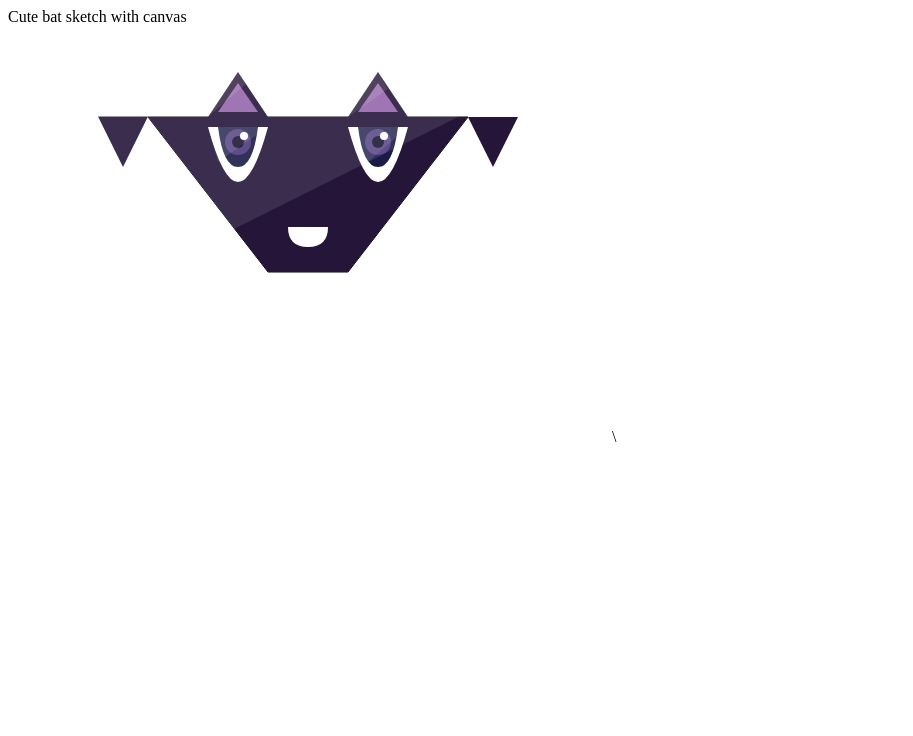
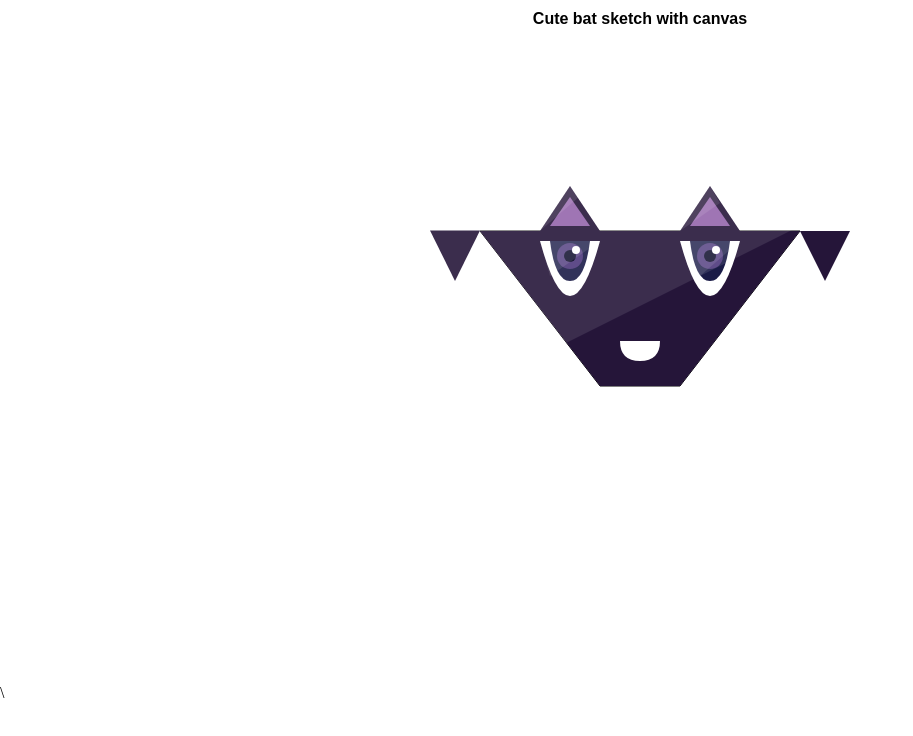
Before and after one commit to MateuszKawka/canvas-draw-js, a plain HTML site: page index.html in a window 1280 px wide. Shown: the whole page, without its empty margins (0-913 px from the left). Drawn offline with Linux system fonts and the light colour scheme.

Commit message:
Create index.html

```diff
--- a/index.html
+++ b/index.html
@@ -10,4 +10,4 @@
 </html>
 
 <meta name="viewport" content="width=device-width, initial-scale=1.0"><script src="canvas.js"></script>\
-<link rel="stylesheet" href="style.css></script>
+<link rel="stylesheet" href="style.css">
```
